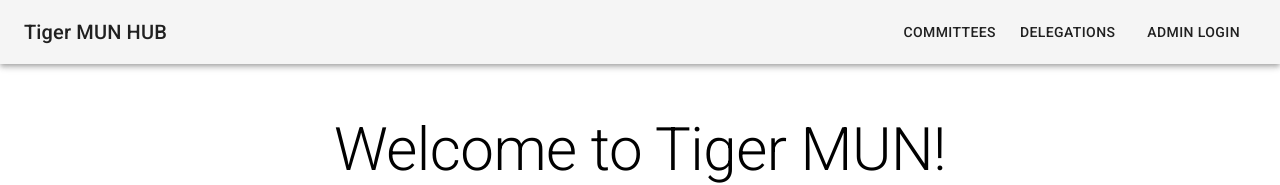
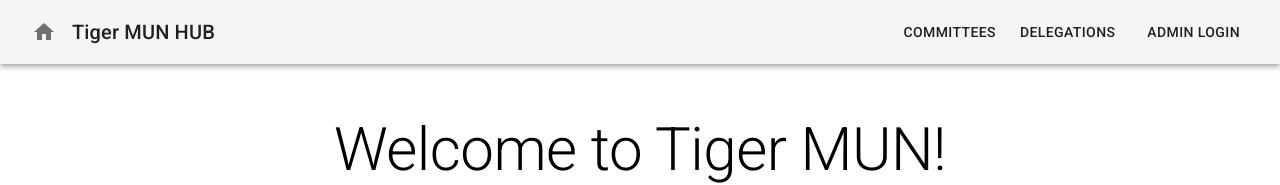
Before and after one commit to Marinara-Sauce/mun-hub-ui, a React (Create React App) app in the folder web/: page / in a window 1280 px wide. Shown: the top 185 px of the page. Built offline with nearby package versions, Linux system fonts and the light colour scheme; no server answers.

Commit message:
add home button

```diff
--- a/web/src/components/header/index.tsx
+++ b/web/src/components/header/index.tsx
@@ -1,9 +1,10 @@
-import { AppBar, Box, Button, Toolbar, Typography } from "@mui/material";
+import { AppBar, Box, Button, IconButton, Toolbar, Typography } from "@mui/material";
 import { useHeader } from "../../contexts/headerContext";
 import { Link } from "react-router-dom";
 import Account from "../account";
 import DelegationAdminControls from "../delegation/components/delegationAdminControls";
 import { useApi } from "../../contexts/apiContext";
+import HomeIcon from '@mui/icons-material/Home';
 
 export default function AppHeader() {
   const { header } = useHeader();
@@ -13,9 +14,15 @@ export default function AppHeader() {
   return (
     <AppBar position="static" color="default" sx={{ zIndex: 999 }}>
       <Toolbar>
-        <Typography variant="h6" component="div" sx={{ flexGrow: 1 }}>
-          {header}
-        </Typography>
+        <Box sx={{ display: "flex", flexGrow: 1, alignItems: 'center', gap: 1 }}>
+          <IconButton href="/">
+            <HomeIcon />
+          </IconButton>
+          <Typography variant="h6">
+            {header}
+          </Typography>
+        </Box>
+
         <Box sx={{display: "flex", alignItems: "center", gap: 1}}>
           <Button color="inherit" component={Link} to="/committee">
             Committees
```
